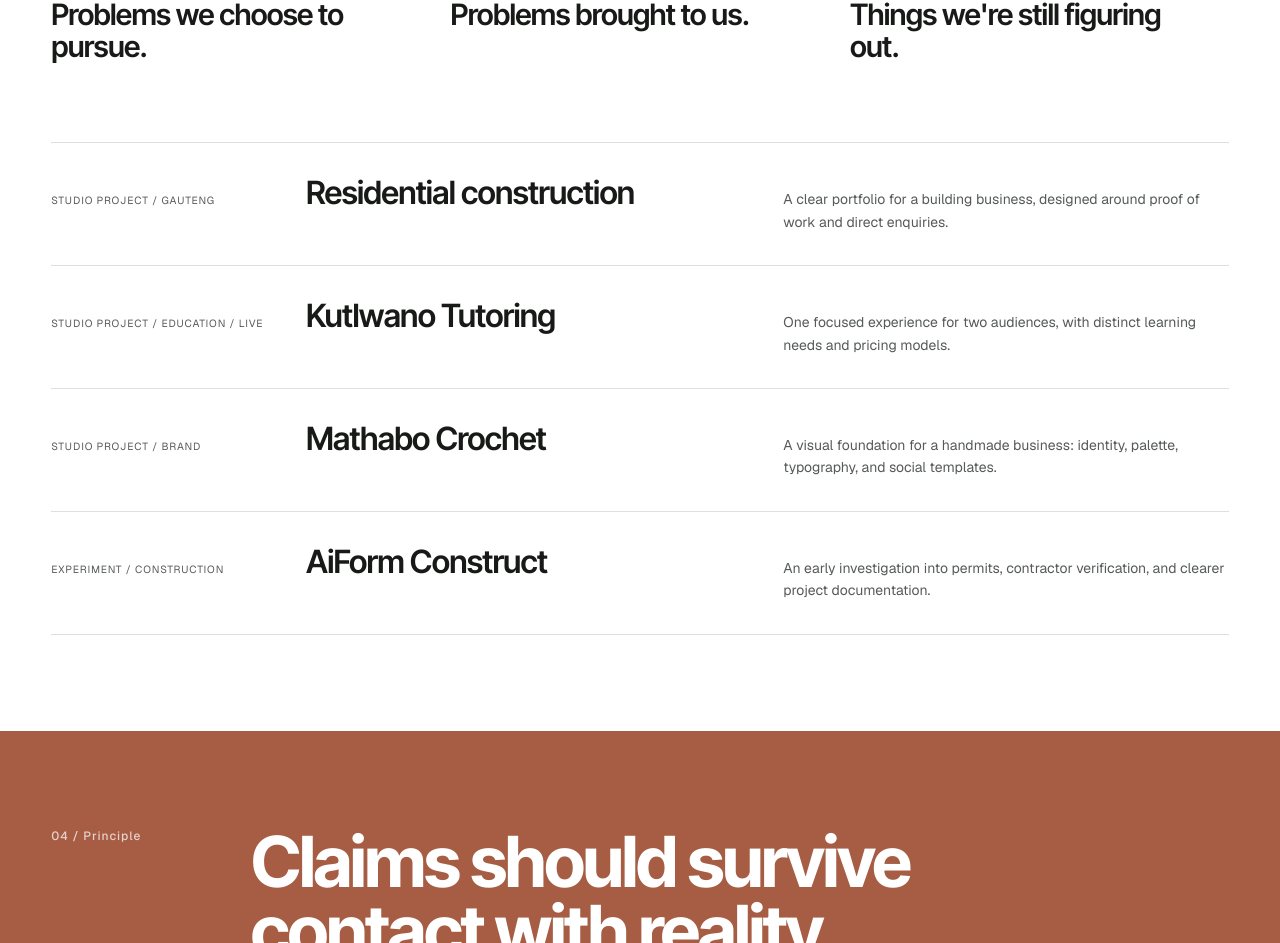
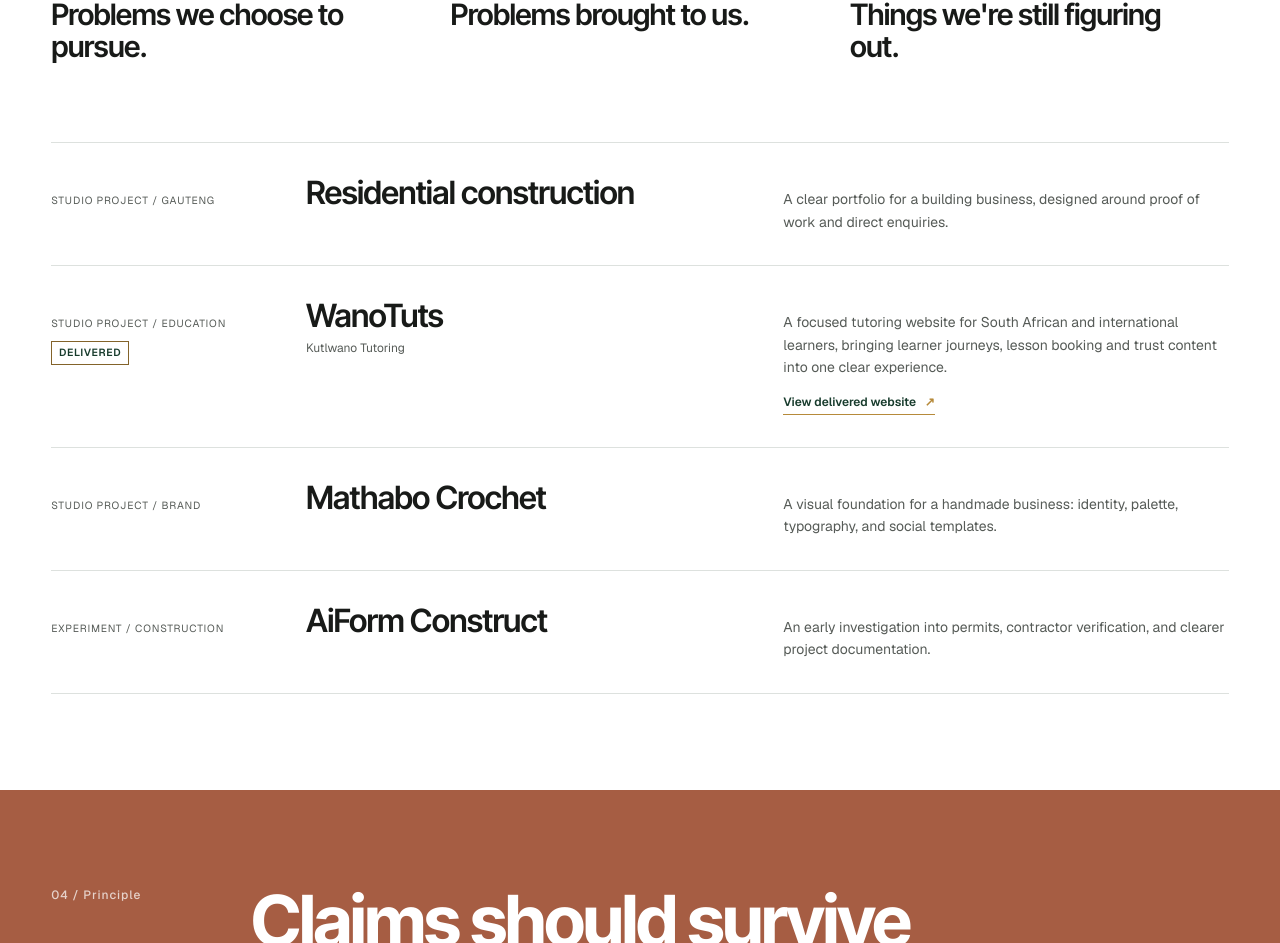
Before and after one commit to ThabisoEricMotaung/aiform-studio, a Next.js app: page / in a window 1280 px wide. Shown: the part 4265-5208 px from the top of the page. Built offline with nearby package versions, Linux system fonts and the light colour scheme.

Commit message:
Mark WanoTuts project as delivered

```diff
--- a/src/app/globals.css
+++ b/src/app/globals.css
@@ -331,20 +331,69 @@ a:focus-visible {
   border-bottom: 1px solid var(--color-line);
   padding: 2rem 0;
 }
-.selected-row > p:first-child {
+.selected-row-meta {
+  display: flex;
+  flex-wrap: wrap;
+  align-items: center;
+  gap: 0.55rem;
   font-size: 0.65rem;
   text-transform: uppercase;
   letter-spacing: 0.08em;
   color: var(--color-muted);
 }
+.selected-row-status {
+  border: 1px solid color-mix(in srgb, var(--color-gold) 72%, black);
+  padding: 0.2rem 0.42rem;
+  color: var(--color-green);
+  font-weight: 700;
+  letter-spacing: 0.06em;
+}
 .selected-row h3 {
   font: 600 2rem/1.1 var(--font-inter-tight);
   letter-spacing: -0.025em;
 }
-.selected-row > p:last-child {
+.selected-row-context {
+  margin-top: 0.35rem;
+  font-size: 0.75rem;
+  color: var(--color-muted);
+}
+.selected-row-summary > p {
   font-size: 0.875rem;
   line-height: 1.6;
   color: var(--color-muted);
+}
+.selected-row-link {
+  color: inherit;
+  transition:
+    background-color 200ms ease,
+    border-color 200ms ease;
+}
+.selected-row-link:hover,
+.selected-row-link:focus-visible {
+  border-color: var(--color-gold);
+  background: color-mix(in srgb, var(--color-gold) 7%, transparent);
+}
+.selected-row-link:focus-visible {
+  outline: 2px solid var(--color-gold);
+  outline-offset: 4px;
+}
+.selected-row-action {
+  display: inline-flex;
+  gap: 0.55rem;
+  margin-top: 0.9rem;
+  border-bottom: 1px solid var(--color-gold);
+  padding-bottom: 0.2rem;
+  color: var(--color-green);
+  font-size: 0.75rem;
+  font-weight: 650;
+}
+.selected-row-action span {
+  color: var(--color-gold);
+  transition: transform 200ms ease;
+}
+.selected-row-link:hover .selected-row-action span,
+.selected-row-link:focus-visible .selected-row-action span {
+  transform: translate(2px, -2px);
 }
 .brand-mark {
   filter: drop-shadow(0 12px 28px rgba(182, 138, 58, 0.12));
@@ -401,4 +450,8 @@ a:focus-visible {
   .procure-website-link > span:last-child {
     transition: none;
   }
+  .selected-row-link,
+  .selected-row-action span {
+    transition: none;
+  }
 }
--- a/src/app/page.tsx
+++ b/src/app/page.tsx
@@ -13,27 +13,47 @@ const engine = [
   ["03", "Understand", "Turn evidence into something people can act on."],
   ["04", "Match", "Connect the right buyer, supplier, answer, or fit."],
 ];
-const work = [
-  [
-    "Residential construction",
-    "Studio project / Gauteng",
-    "A clear portfolio for a building business, designed around proof of work and direct enquiries.",
-  ],
-  [
-    "Kutlwano Tutoring",
-    "Studio project / Education / Live",
-    "One focused experience for two audiences, with distinct learning needs and pricing models.",
-  ],
-  [
-    "Mathabo Crochet",
-    "Studio project / Brand",
-    "A visual foundation for a handmade business: identity, palette, typography, and social templates.",
-  ],
-  [
-    "AiForm Construct",
-    "Experiment / Construction",
-    "An early investigation into permits, contractor verification, and clearer project documentation.",
-  ],
+type WorkItem = {
+  name: string;
+  classification: string;
+  summary: string;
+  context?: string;
+  status?: string;
+  href?: string;
+  linkLabel?: string;
+  external?: boolean;
+};
+
+const work: WorkItem[] = [
+  {
+    name: "Residential construction",
+    classification: "Studio project / Gauteng",
+    summary:
+      "A clear portfolio for a building business, designed around proof of work and direct enquiries.",
+  },
+  {
+    name: "WanoTuts",
+    context: "Kutlwano Tutoring",
+    classification: "Studio project / Education",
+    status: "Delivered",
+    summary:
+      "A focused tutoring website for South African and international learners, bringing learner journeys, lesson booking and trust content into one clear experience.",
+    href: "https://kutlwano-tutoring.vercel.app/",
+    linkLabel: "View delivered website",
+    external: true,
+  },
+  {
+    name: "Mathabo Crochet",
+    classification: "Studio project / Brand",
+    summary:
+      "A visual foundation for a handmade business: identity, palette, typography, and social templates.",
+  },
+  {
+    name: "AiForm Construct",
+    classification: "Experiment / Construction",
+    summary:
+      "An early investigation into permits, contractor verification, and clearer project documentation.",
+  },
 ];
 const systemLayers = [
   [
@@ -232,13 +252,49 @@ export default function Home() {
             <h3>Things we&apos;re still figuring out.</h3>
           </div>
           <div className="col-span-12 mt-20 border-t border-line">
-            {work.map(([n, m, c]) => (
-              <article key={n} className="selected-row">
-                <p>{m}</p>
-                <h3>{n}</h3>
-                <p>{c}</p>
-              </article>
-            ))}
+            {work.map((item) => {
+              const content = (
+                <>
+                  <p className="selected-row-meta">
+                    <span>{item.classification}</span>
+                    {item.status ? (
+                      <span className="selected-row-status">{item.status}</span>
+                    ) : null}
+                  </p>
+                  <div>
+                    <h3>{item.name}</h3>
+                    {item.context ? (
+                      <p className="selected-row-context">{item.context}</p>
+                    ) : null}
+                  </div>
+                  <div className="selected-row-summary">
+                    <p>{item.summary}</p>
+                    {item.linkLabel ? (
+                      <span className="selected-row-action">
+                        {item.linkLabel} <span aria-hidden="true">↗</span>
+                      </span>
+                    ) : null}
+                  </div>
+                </>
+              );
+
+              return item.href ? (
+                <a
+                  key={item.name}
+                  href={item.href}
+                  target={item.external ? "_blank" : undefined}
+                  rel={item.external ? "noopener noreferrer" : undefined}
+                  aria-label={`${item.linkLabel ?? `View ${item.name}`}: ${item.name}${item.external ? " (opens in a new tab)" : ""}`}
+                  className="selected-row selected-row-link"
+                >
+                  {content}
+                </a>
+              ) : (
+                <article key={item.name} className="selected-row">
+                  {content}
+                </article>
+              );
+            })}
           </div>
         </div>
       </section>
```
